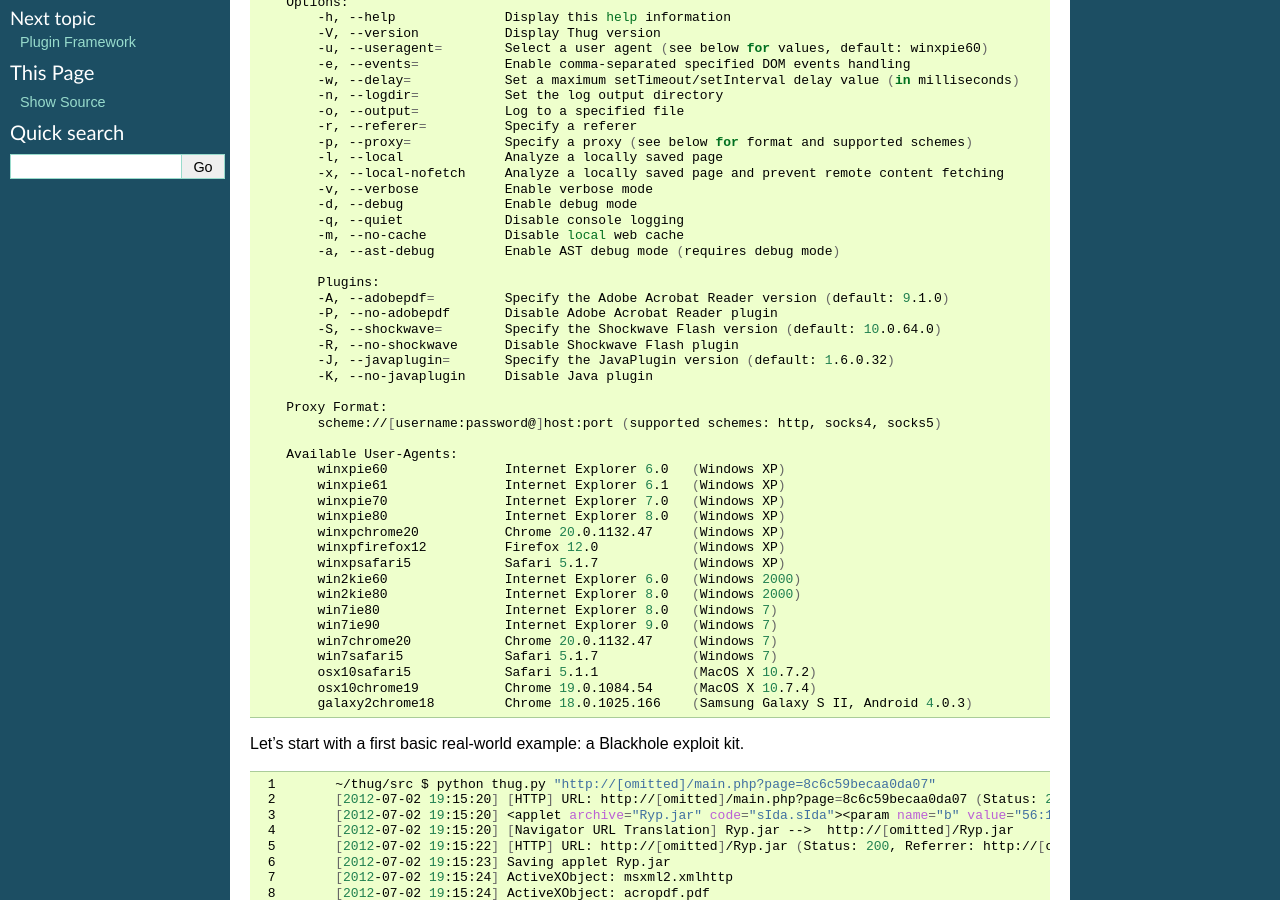
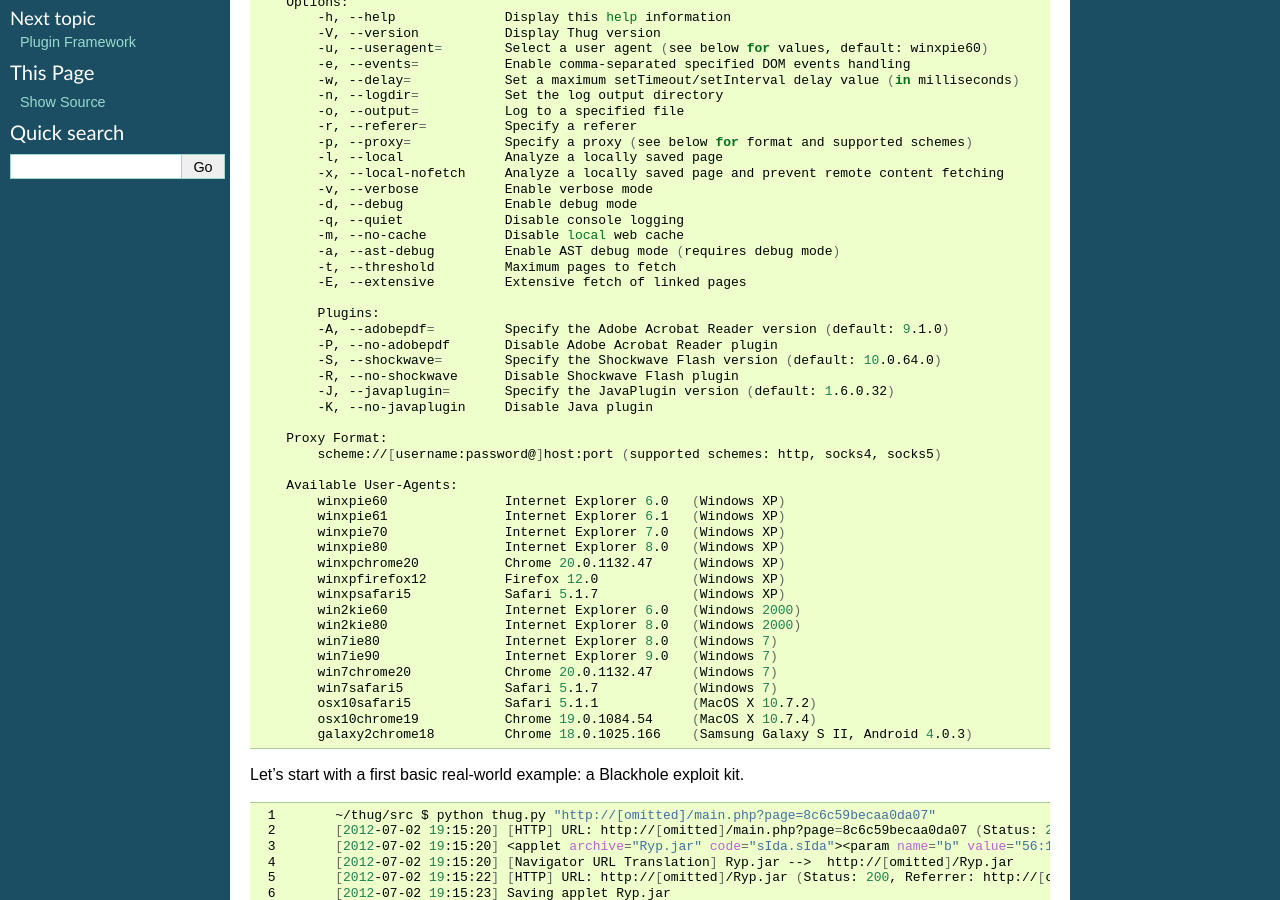
Before and after one commit to buffer/thug, a Sphinx documentation site: the page built from doc/source/usage.rst, in a window 1280 px wide and 900 px high, scrolled down 322 px. Built offline with Sphinx 7.4.7, drawn with Linux system fonts in a browser that asks for light colours.

Commit message:
Updated documentation

```diff
--- a/doc/source/usage.rst
+++ b/doc/source/usage.rst
@@ -39,6 +39,8 @@ Let's start our Thug tour by taking a look at the options it provides.
             -q, --quiet             Disable console logging
             -m, --no-cache          Disable local web cache
             -a, --ast-debug         Enable AST debug mode (requires debug mode)
+            -t, --threshold         Maximum pages to fetch
+            -E, --extensive         Extensive fetch of linked pages
 
             Plugins:
             -A, --adobepdf=         Specify the Adobe Acrobat Reader version (default: 9.1.0)
```
Also changed, not shown: 1 other file.
